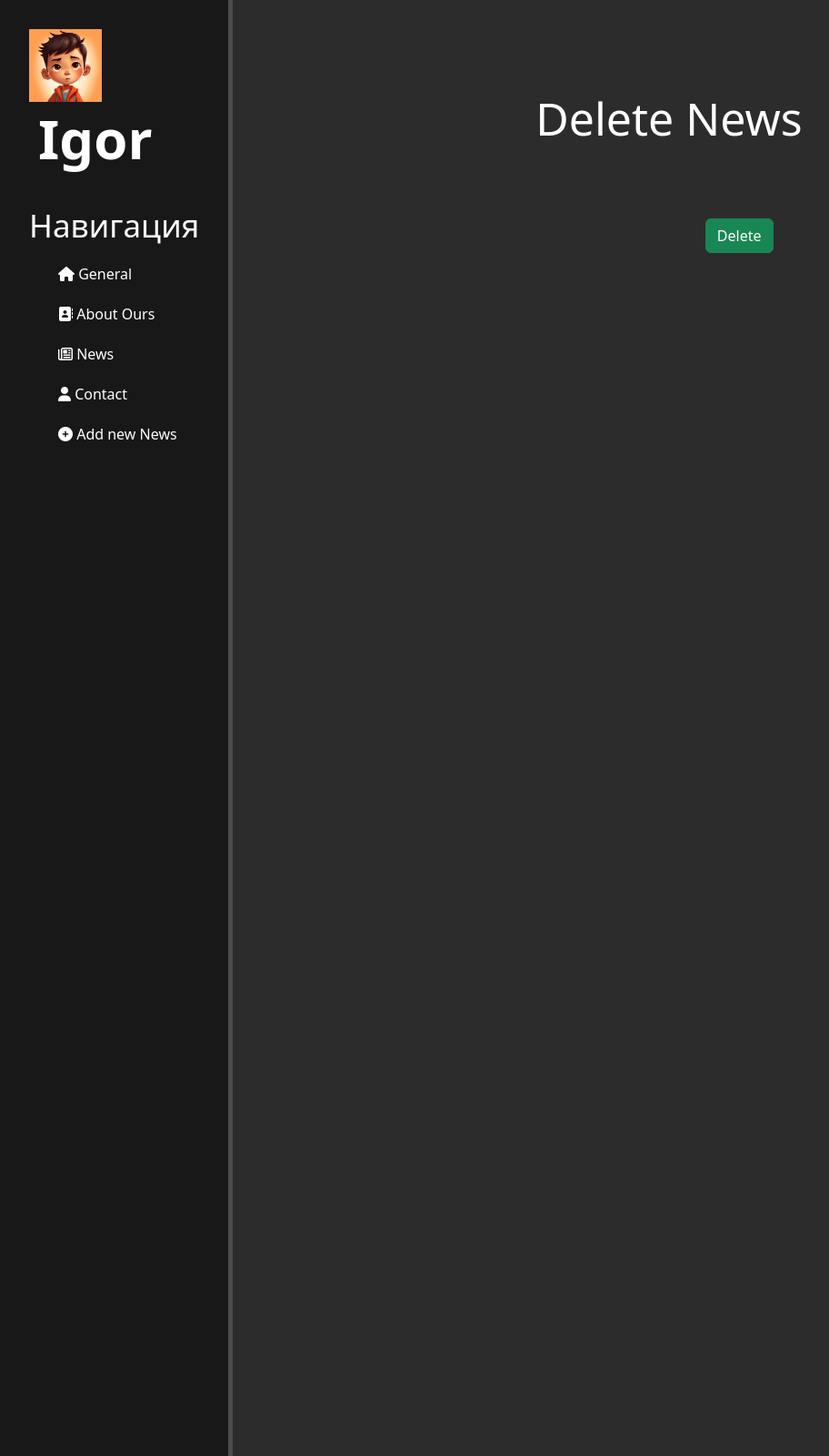
After one commit to merdernoty/News-WebSite-django-, a Django app: page /news/1/delete in a window 1280 px wide. The commit adds this page. Shown: the whole page at 91% size, without its empty margins (0-912 px from the left). Run offline with Django 4.2, Linux system fonts and the light colour scheme; data comes from the database, SQL or seed files in the repository; both versions use the stored data as it was after the commit; some libraries are stand-ins or nearby versions.

Commit message:
commit add Func Read Delete And Change News

```diff
--- a/myapp/main/static/main/css/main.css
+++ b/myapp/main/static/main/css/main.css
@@ -6,7 +6,7 @@ aside {
     background-color: #181818;
     width: 20%;
     padding: 2.5%;
-    height: 100vh;
+    height: 200vh;
     color:white;
     border-right:5px solid #4d4d4d;
 }
@@ -79,3 +79,6 @@ form {
     width: 500px;
     margin-top: 50px;
 }
+.btn {
+    margin-top: 30px;
+}
--- a/myapp/news/models.py
+++ b/myapp/news/models.py
@@ -9,6 +9,9 @@ class Article(models.Model):
     def __str__ (self):
         return {self.title}
 
+    def get_absolute_url(self):
+        return f"/news/{self.id}"
+
     class Meta:
         verbose_name = "New"
         verbose_name_plural = "News"
--- a/myapp/news/templates/news/news_home.html
+++ b/myapp/news/templates/news/news_home.html
@@ -10,8 +10,9 @@
             <div class="NewWrapper">
                 <h3>{{el.title}}</h3>
                 <div>{{el.anons}}</div>
-                <div>{{el.full_text}}</div>
                 <span>{{el.date}}</span>
+                <Br>
+                <a href={% url 'news_detail' el.id %} class="btn btn-warning">Read</a>
             </div>
         {% endfor %}
         {% else %}
--- /dev/null
+++ b/myapp/news/templates/news/newsdelete.html
@@ -0,0 +1,15 @@
+{% extends "main/layout.html" %}
+
+{% block title %}Delete News{% endblock %}
+
+{% block content %}
+
+<div class="features">
+    <h1>Delete News</h1>
+    <form method="post">
+        {% csrf_token %}
+        <button class="btn btn-success" type="submit">Delete</button>
+    </form>
+</div>
+
+{% endblock %}
--- a/myapp/news/urls.py
+++ b/myapp/news/urls.py
@@ -5,5 +5,8 @@ from . import views
 
 urlpatterns = [
     path("", views.news_home, name="news_home"),
-    path("create", views.create, name="create")
+    path("create", views.create, name="create"),
+    path("<int:pk>", views.NewsDetailView.as_view(), name="news_detail"),
+    path("<int:pk>/update", views.NewsUpdateView.as_view(), name="news_update"),
+    path("<int:pk>/delete", views.NewsDeleteView.as_view(), name="news_delete"),
 ]
--- a/myapp/news/views.py
+++ b/myapp/news/views.py
@@ -1,6 +1,8 @@
 from django.shortcuts import render,redirect
 from .models import Article
 from .forms import ArticleForm
+from django.views.generic import DetailView, UpdateView, DeleteView
+
 
 def news_home(request):
     data = {
@@ -9,6 +11,22 @@ def news_home(request):
         "news":Article.objects.order_by("-date")#[:0]
     }
     return render(request, "news/news_home.html", data )
+
+
+class NewsDetailView(DetailView):
+    model = Article
+    template_name= "news/detail_view.html"
+    context_object_name = "article"
+
+class NewsUpdateView(UpdateView):
+    model = Article
+    template_name= "news/create.html"
+    form_class = ArticleForm
+
+class NewsDeleteView(DeleteView):
+    model = Article
+    success_url = "/news/"
+    template_name = "news/newsdelete.html"
 
 def create(request):
     error = ""
```
Also changed, not shown: myapp/news/templates/news/detail_view.html (added, +17 -0 lines), myapp/db.sqlite3.
